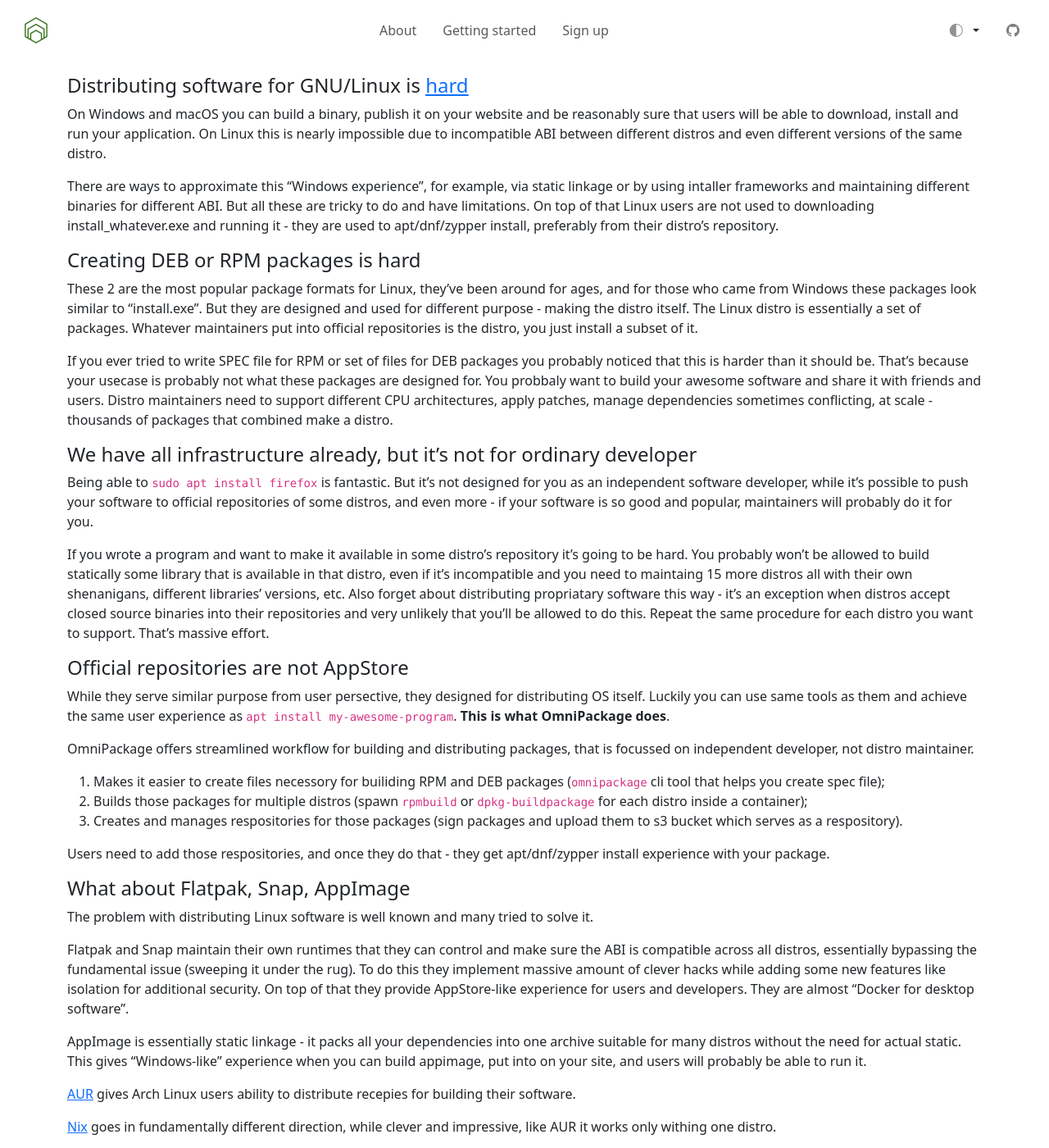
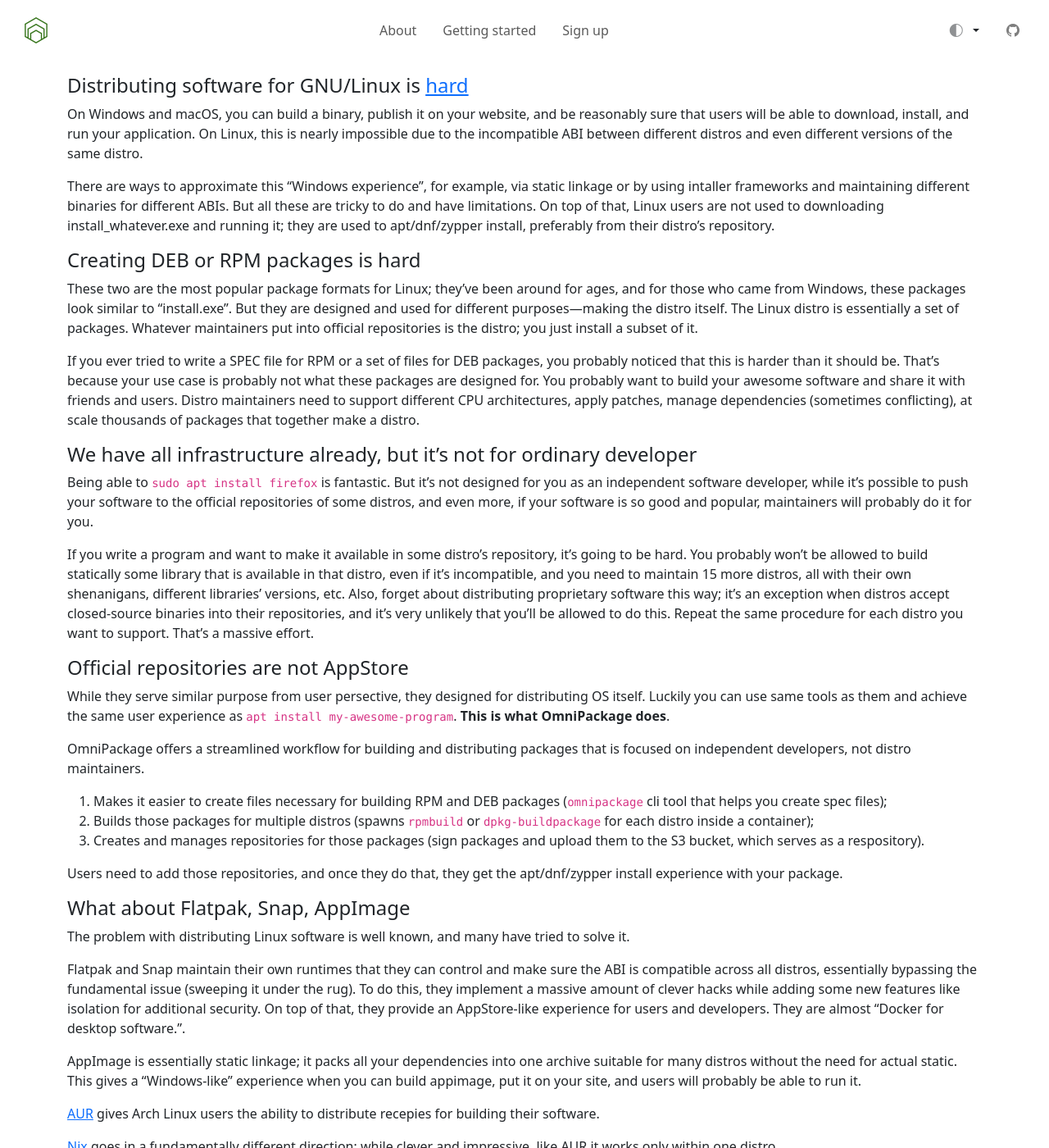
Before and after one commit to omnipackage/.github, a Jekyll site: the page built from pages/about.md, in a window 1280 px wide and 1400 px high. Shown: the whole window at 82% size. Built offline with Jekyll 4.4.1, drawn with Linux system fonts in a browser that asks for light colours; some of the changed text lies outside the part shown.

Commit message:
proofread

```diff
--- a/pages/about.md
+++ b/pages/about.md
@@ -6,46 +6,46 @@
 
 #### Distributing software for GNU/Linux is [hard](https://www.youtube.com/watch?v=Pzl1B7nB9Kc){:target="_blank"}
 
-On Windows and macOS you can build a binary, publish it on your website and be reasonably sure that users will be able to download, install and run your application. On Linux this is nearly impossible due to incompatible ABI between different distros and even different versions of the same distro.
+On Windows and macOS, you can build a binary, publish it on your website, and be reasonably sure that users will be able to download, install, and run your application. On Linux, this is nearly impossible due to the incompatible ABI between different distros and even different versions of the same distro.
 
-There are ways to approximate this "Windows experience", for example, via static linkage or by using intaller frameworks and maintaining different binaries for different ABI. But all these are tricky to do and have limitations. On top of that Linux users are not used to downloading install_whatever.exe and running it - they are used to apt/dnf/zypper install, preferably from their distro's repository.
+There are ways to approximate this "Windows experience", for example, via static linkage or by using intaller frameworks and maintaining different binaries for different ABIs. But all these are tricky to do and have limitations. On top of that, Linux users are not used to downloading install_whatever.exe and running it; they are used to apt/dnf/zypper install, preferably from their distro's repository.
 
 #### Creating DEB or RPM packages is hard
 
-These 2 are the most popular package formats for Linux, they've been around for ages, and for those who came from Windows these packages look similar to "install.exe". But they are designed and used for different purpose - making the distro itself. The Linux distro is essentially a set of packages. Whatever maintainers put into official repositories is the distro, you just install a subset of it.
+These two are the most popular package formats for Linux; they've been around for ages, and for those who came from Windows, these packages look similar to "install.exe". But they are designed and used for different purposes—making the distro itself. The Linux distro is essentially a set of packages. Whatever maintainers put into official repositories is the distro; you just install a subset of it.
 
-If you ever tried to write SPEC file for RPM or set of files for DEB packages you probably noticed that this is harder than it should be. That's because your usecase is probably not what these packages are designed for. You probbaly want to build your awesome software and share it with friends and users. Distro maintainers need to support different CPU architectures, apply patches, manage dependencies sometimes conflicting, at scale - thousands of packages that combined make a distro.
+If you ever tried to write a SPEC file for RPM or a set of files for DEB packages, you probably noticed that this is harder than it should be. That's because your use case is probably not what these packages are designed for. You probably want to build your awesome software and share it with friends and users. Distro maintainers need to support different CPU architectures, apply patches, manage dependencies (sometimes conflicting), at scale thousands of packages that together make a distro.
 
 #### We have all infrastructure already, but it's not for ordinary developer
 
-Being able to `sudo apt install firefox` is fantastic. But it's not designed for you as an independent software developer, while it's possible to push your software to official repositories of some distros, and even more - if your software is so good and popular, maintainers will probably do it for you.
+Being able to `sudo apt install firefox` is fantastic. But it's not designed for you as an independent software developer, while it's possible to push your software to the official repositories of some distros, and even more, if your software is so good and popular, maintainers will probably do it for you.
 
-If you wrote a program and want to make it available in some distro's repository it's going to be hard. You probably won't be allowed to build statically some library that is available in that distro, even if it's incompatible and you need to maintaing 15 more distros all with their own shenanigans, different libraries' versions, etc. Also forget about distributing propriatary software this way - it's an exception when distros accept closed source binaries into their repositories and very unlikely that you'll be allowed to do this. Repeat the same procedure for each distro you want to support. That's massive effort.
+If you write a program and want to make it available in some distro's repository, it's going to be hard. You probably won't be allowed to build statically some library that is available in that distro, even if it's incompatible, and you need to maintain 15 more distros, all with their own shenanigans, different libraries' versions, etc. Also, forget about distributing proprietary software this way; it's an exception when distros accept closed-source binaries into their repositories, and it's very unlikely that you'll be allowed to do this. Repeat the same procedure for each distro you want to support. That's a massive effort.
 
 #### Official repositories are not AppStore
 
 While they serve similar purpose from user persective, they designed for distributing OS itself. Luckily you can use same tools as them and achieve the same user experience as `apt install my-awesome-program`. **This is what OmniPackage does**.
 
-OmniPackage offers streamlined workflow for building and distributing packages, that is focussed on independent developer, not distro maintainer.
+OmniPackage offers a streamlined workflow for building and distributing packages that is focused on independent developers, not distro maintainers.
 
-1. Makes it easier to create files necessory for builiding RPM and DEB packages (`omnipackage` cli tool that helps you create spec file);
-2. Builds those packages for multiple distros (spawn `rpmbuild` or `dpkg-buildpackage` for each distro inside a container);
-3. Creates and manages respositories for those packages (sign packages and upload them to s3 bucket which serves as a respository).
+1. Makes it easier to create files necessary for building RPM and DEB packages (`omnipackage` cli tool that helps you create spec files);
+2. Builds those packages for multiple distros (spawns `rpmbuild` or `dpkg-buildpackage` for each distro inside a container);
+3. Creates and manages repositories for those packages (sign packages and upload them to the S3 bucket, which serves as a respository).
 
-Users need to add those respositories, and once they do that - they get apt/dnf/zypper install experience with your package.
+Users need to add those repositories, and once they do that, they get the apt/dnf/zypper install experience with your package.
 
 #### What about Flatpak, Snap, AppImage
 
-The problem with distributing Linux software is well known and many tried to solve it.
+The problem with distributing Linux software is well known, and many have tried to solve it.
 
-Flatpak and Snap maintain their own runtimes that they can control and make sure the ABI is compatible across all distros, essentially bypassing the fundamental issue (sweeping it under the rug). To do this they implement massive amount of clever hacks while adding some new features like isolation for additional security. On top of that they provide AppStore-like experience for users and developers. They are almost "Docker for desktop software".
+Flatpak and Snap maintain their own runtimes that they can control and make sure the ABI is compatible across all distros, essentially bypassing the fundamental issue (sweeping it under the rug). To do this, they implement a massive amount of clever hacks while adding some new features like isolation for additional security. On top of that, they provide an AppStore-like experience for users and developers. They are almost "Docker for desktop software.".
 
-AppImage is essentially static linkage - it packs all your dependencies into one archive suitable for many distros without the need for actual static. This gives "Windows-like" experience when you can build appimage, put into on your site, and users will probably be able to run it.
+AppImage is essentially static linkage; it packs all your dependencies into one archive suitable for many distros without the need for actual static. This gives a "Windows-like" experience when you can build appimage, put it on your site, and users will probably be able to run it.
 
-[AUR](https://aur.archlinux.org/){:target="_blank"} gives Arch Linux users ability to distribute recepies for building their software.
+[AUR](https://aur.archlinux.org/){:target="_blank"} gives Arch Linux users the ability to distribute recepies for building their software.
 
-[Nix](https://nixos.org/){:target="_blank"} goes in fundamentally different direction, while clever and impressive, like AUR it works only withing one distro.
+[Nix](https://nixos.org/){:target="_blank"} goes in a fundamentally different direction; while clever and impressive, like AUR it works only within one distro.
 
-Having many different ways to do the same thing could be blessing and a curse. But this is what Linux and open source in general is all about. Now you have yet another thing that helps you distribute software for Linux. Choose wisely.
+Having many different ways to do the same thing could be a blessing and a curse. But this is what Linux and open source in general are all about. Now you have yet another thing that helps you distribute software for Linux. Choose wisely.
 
 OmniPackage is inspired by [openSUSE Build Service](https://build.opensuse.org/){:target="_blank"}
```
